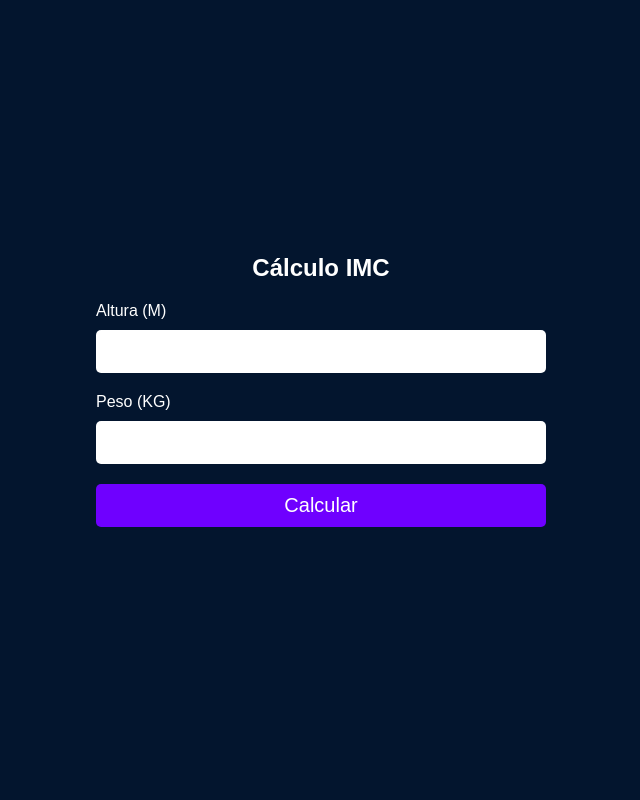
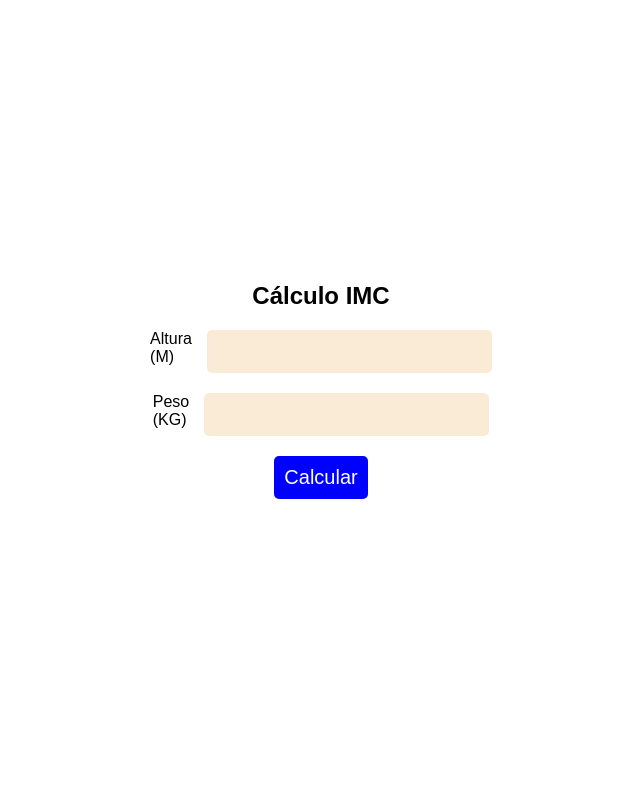
Before and after one commit to LucasGabrielqs/SiteSaude, a Django app: page /calculoimc in a window 1280 px wide. Shown: the whole page, without its empty margins (319-959 px from the left). Run offline with Django 5.2, Linux system fonts and the light colour scheme.

Commit message:
alterações estilo

```diff
--- a/SiteSaude/imc/static/css/imc.css
+++ b/SiteSaude/imc/static/css/imc.css
@@ -10,8 +10,8 @@
     height: 100vh;
     display: flex;
     justify-content: center;
-    background-color: #03152e;
-    color: white;
+    background-color: white;
+    color: black;
   }
 
   main {
@@ -24,10 +24,14 @@
   }
 
   .divAltura, .divPeso, .divCalc {
-    width: 90%;
+    width: 50%;
     display: flex;
-    flex-direction: column;
-    gap: 10px;
+    flex-direction: row;
+    gap: 15px;
+    justify-content: center;
+  }
+  input{
+    background-color: antiquewhite;
   }
 
   input, button {
@@ -40,6 +44,6 @@
 
   button {
     cursor: pointer;
-    background-color: #6f00ff;
+    background-color:blue;
     color: white;
   }
```
